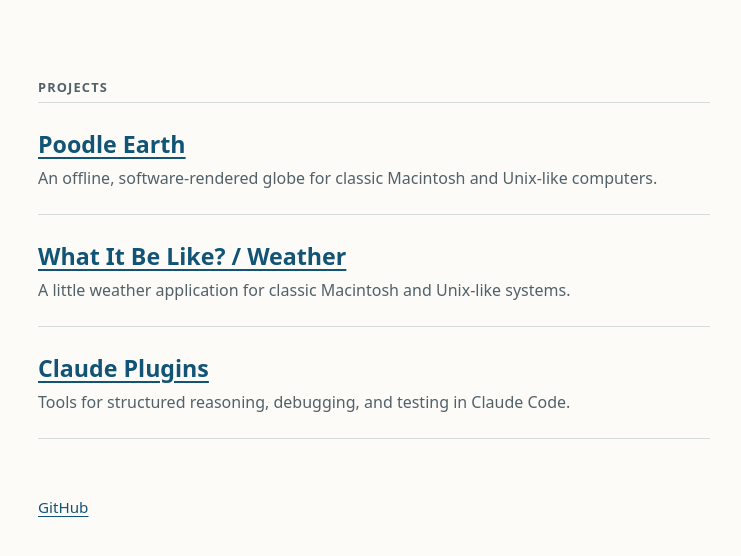
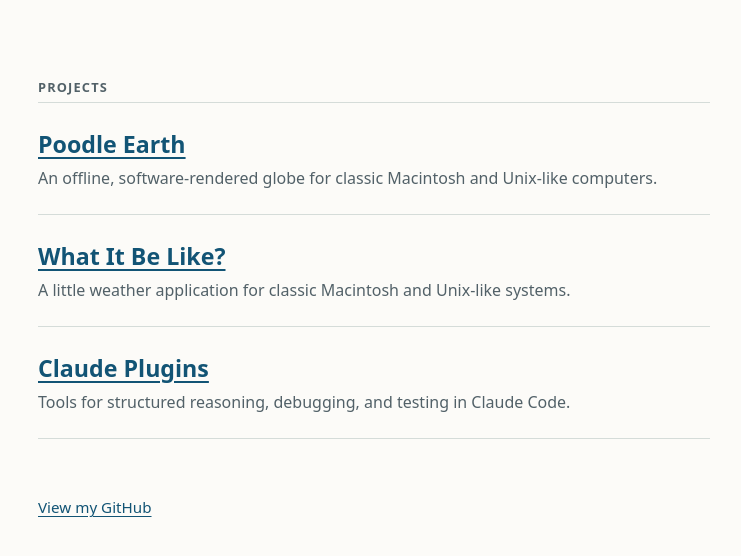
Before and after one commit to jackwillis/jackwillis.github.io, a plain HTML site: page index.html in a window 1280 px wide. Shown: the part 234-790 px from the top of the page, without its empty margins (266-1007 px from the left). Drawn offline with Linux system fonts and the light colour scheme.

Commit message:
site: shorten weather title and add GitHub call to action

```diff
--- a/index.html
+++ b/index.html
@@ -22,7 +22,7 @@
           <p>An offline, software-rendered globe for classic Macintosh and Unix-like computers.</p>
         </li>
         <li>
-          <h3><a href="https://github.com/jackwillis/weather">What It Be Like? / Weather</a></h3>
+          <h3><a href="https://github.com/jackwillis/weather">What It Be Like?</a></h3>
           <p>A little weather application for classic Macintosh and Unix-like systems.</p>
         </li>
         <li>
@@ -33,7 +33,7 @@
     </section>
 
     <footer>
-      <a href="https://github.com/jackwillis" rel="me">GitHub</a>
+      <a class="github-cta" href="https://github.com/jackwillis" rel="me">View my GitHub</a>
     </footer>
   </main>
 </body>
```
